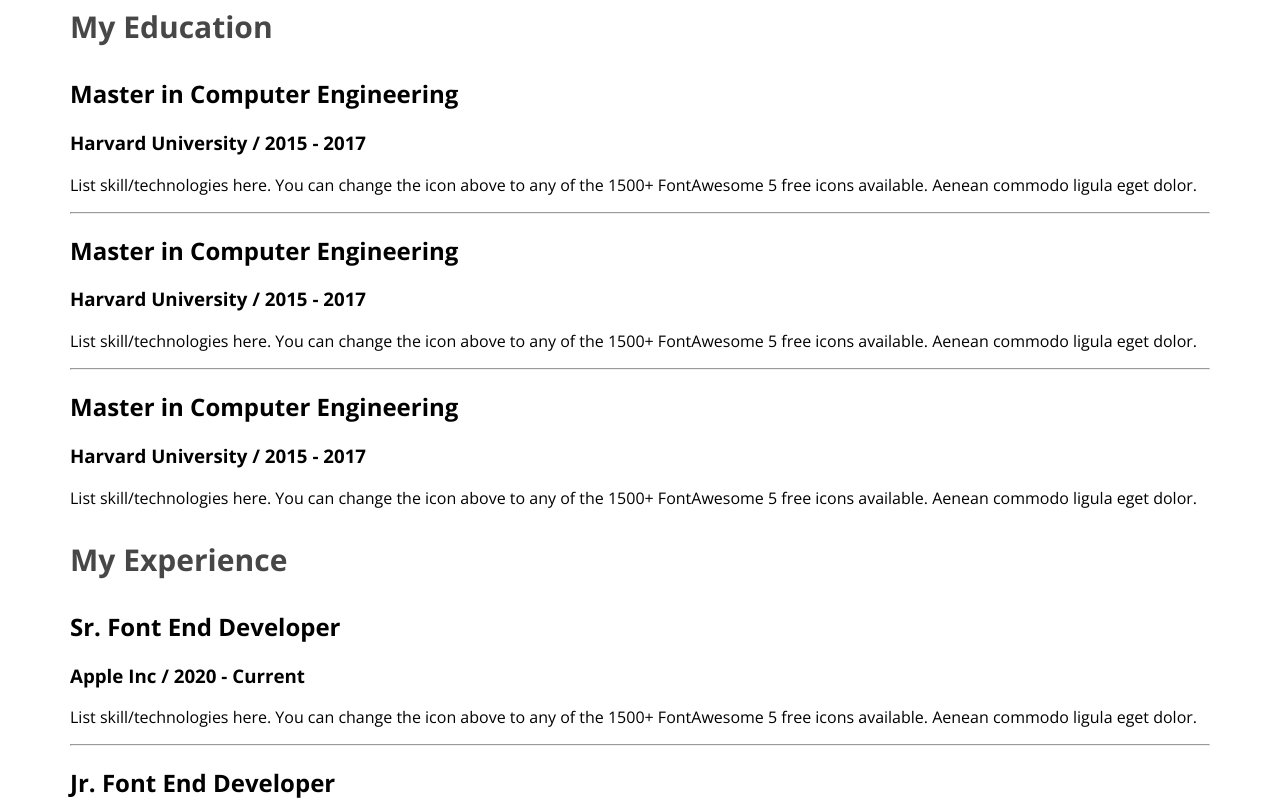
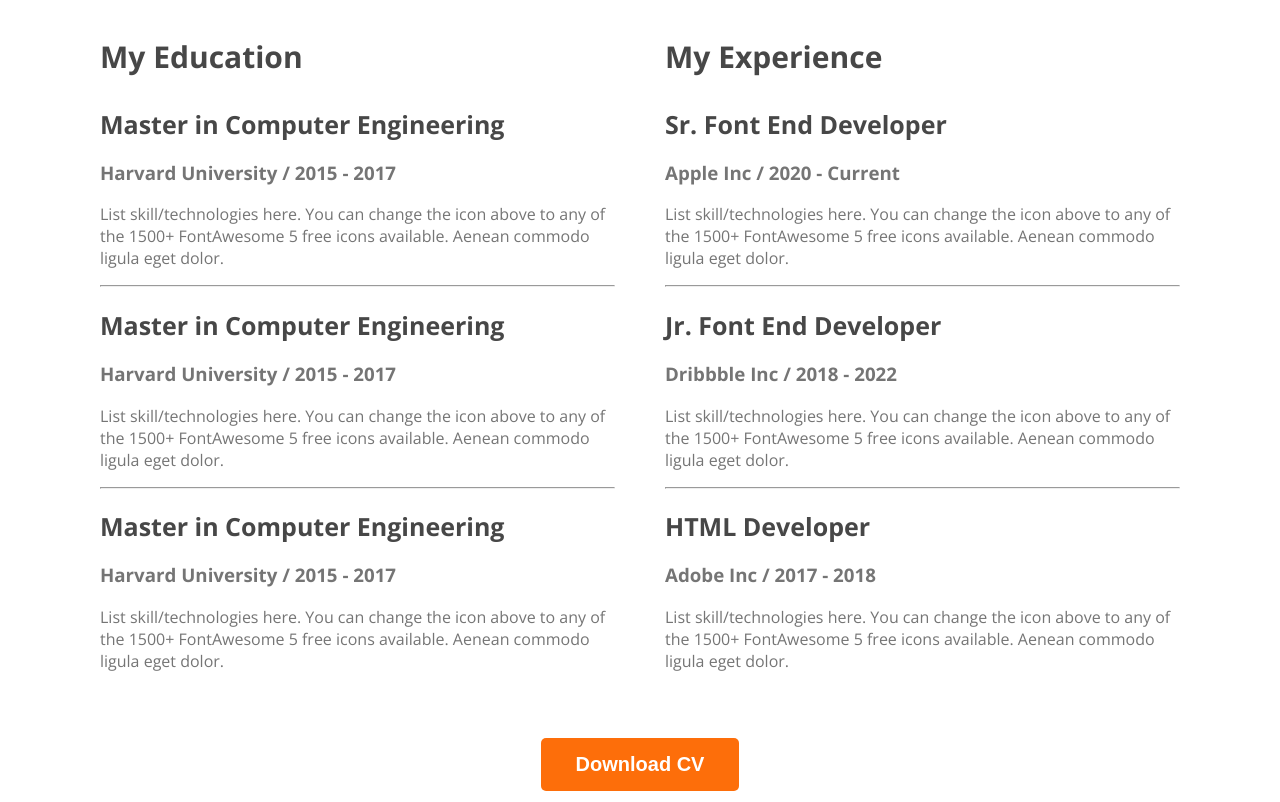
Before and after one commit to AbidShazid3/webdeveloper-portfolio, a plain HTML site: page index.html in a window 1280 px wide. Shown: the part 2500-3302 px from the top of the page. Drawn offline with nearby package versions, Linux system fonts and the light colour scheme.

Commit message:
added the resume section all

```diff
--- a/index.html
+++ b/index.html
@@ -138,6 +138,9 @@
                     </div>
                 </div>
             </div>
+            <div class="download-cv">
+                <button class="btn-primary">Download CV</button>
+            </div>
         </section>
     </main>
     <footer>
--- a/styles.css/portfolio.css
+++ b/styles.css/portfolio.css
@@ -149,7 +149,34 @@ main section {
 
 /* resume section style */
 .resume-column-title {
-    color:#474747;
+    color: #474747;
     font-size: 30px;
     font-weight: 700;
 }
+
+.resume-container {
+    display: flex;
+    gap: 50px;
+}
+
+.resume-item-description,
+.resume-item-instutute {
+    color: #757575;
+}
+.resume-item-instutute{
+    margin-bottom: 20px 0;
+}
+
+.resume-item-title {
+    color: #474747;
+    font-size: 25px;
+    font-weight: 700;
+    margin-bottom: 10px;
+}
+.resume-container{
+   margin: 30px;
+}
+.download-cv{
+    text-align: center;
+    margin: 50px;
+}
```
